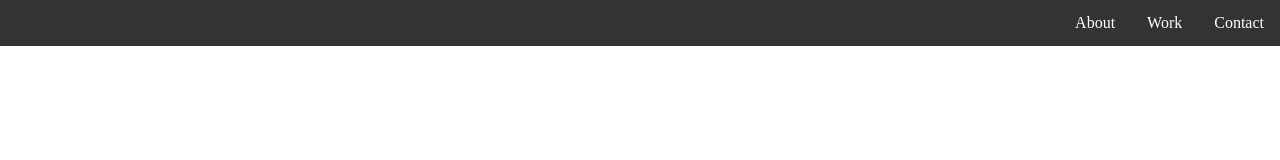
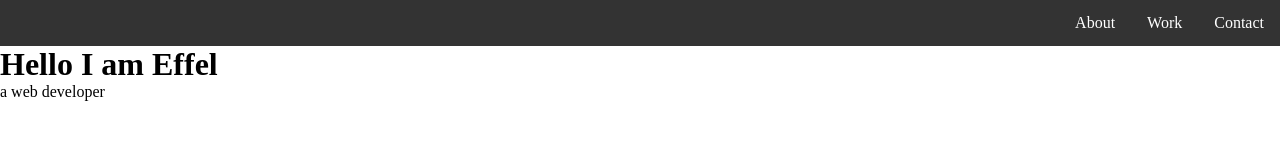
Before and after one commit to Effel0399/freecodecamp-responsive-web-design-20-test, a plain HTML site: page index.html in a window 1280 px wide. Drawn offline with Linux system fonts and the light colour scheme.

Commit message:
02 - welcome section, navbar rename

```diff
--- a/index.html
+++ b/index.html
@@ -11,8 +11,13 @@
         <ul>
             <li><a href="#contact">Contact</a></li>
             <li><a href="#work">Work</a></li>
-            <li><a href="#about">About</a></li>
+            <li><a href="#welcome-section">About</a></li>
           </ul>
+    </div>
+
+    <div id="welcome-section">
+        <h1>Hello I am Effel</h1>
+        <p>a web developer</p>
     </div>
 </body>
 </html>
```
